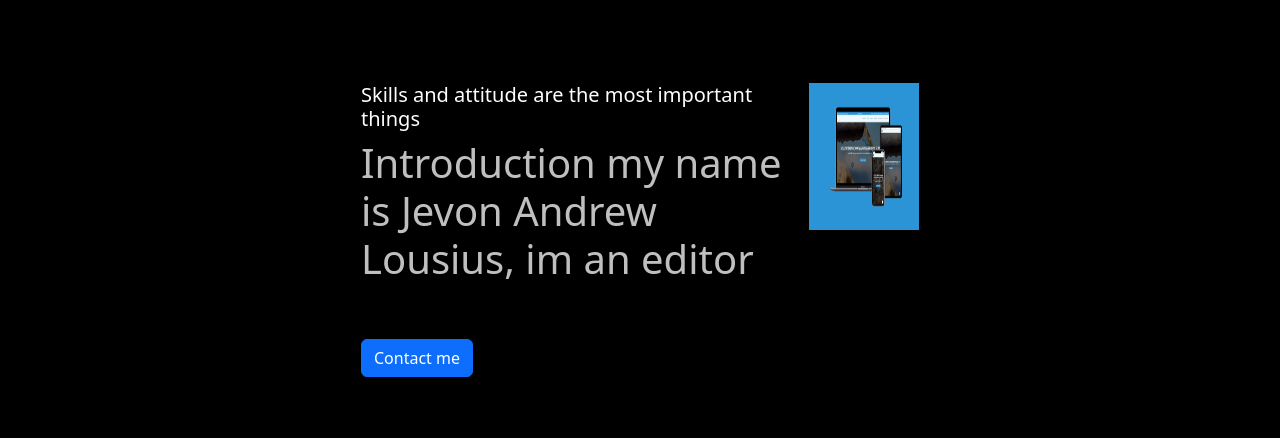
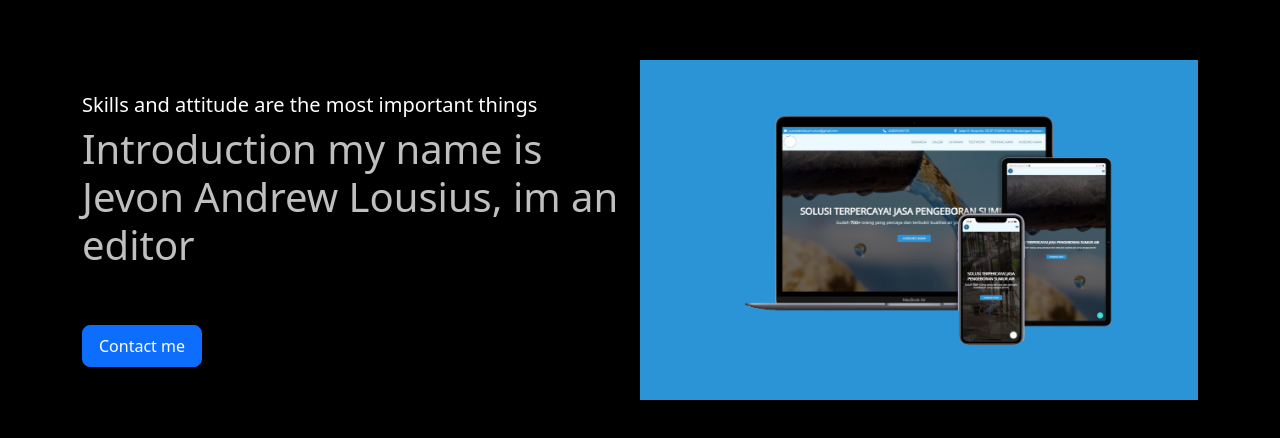
Before and after one commit to JevAndrew/projek-jevon, a plain HTML site: page index.html in a window 1280 px wide. Shown: the part 170-608 px from the top of the page. Drawn offline with nearby package versions, Linux system fonts and the light colour scheme.

Commit message:
Project h ke 1 landing page

```diff
--- a/index.html
+++ b/index.html
@@ -8,13 +8,13 @@
 </head>
 <body>
     <div class="container py-5 d-flex align-items-center justify-content-center" style="height: 100vh; width: 100vw;">
-        <div class="d-flex w-50 justify-content-between align-items -center">
-            <div class="">
+        <div class="d-flex justify-content-between align-items-center">
+            <div class="w-50" style="height: 100%">
                 <h1 class="text-white fs-5" class="text-white-fw-normal">Skills and attitude are the most important things</h1>
                 <h3 class="text-white fs-1" style="--bs-text-opacity: 0.75">Introduction my name is Jevon Andrew Lousius, im an editor</h3>
-            <a href="a" class="btn btn-primary mt-5 fs-6">Contact me</a>
+            <a href="a" class="btn btn-primary mt-5 fs-6 btn-lg">Contact me</a>
             </div>
-            <div class="w-50 position ">
+            <div class="w-50 position relative">
                 <div class="">
                     <img src="./src/images/images/p-5.jpg" alt="90" class="h-50 w-100">
                 </div>
```
